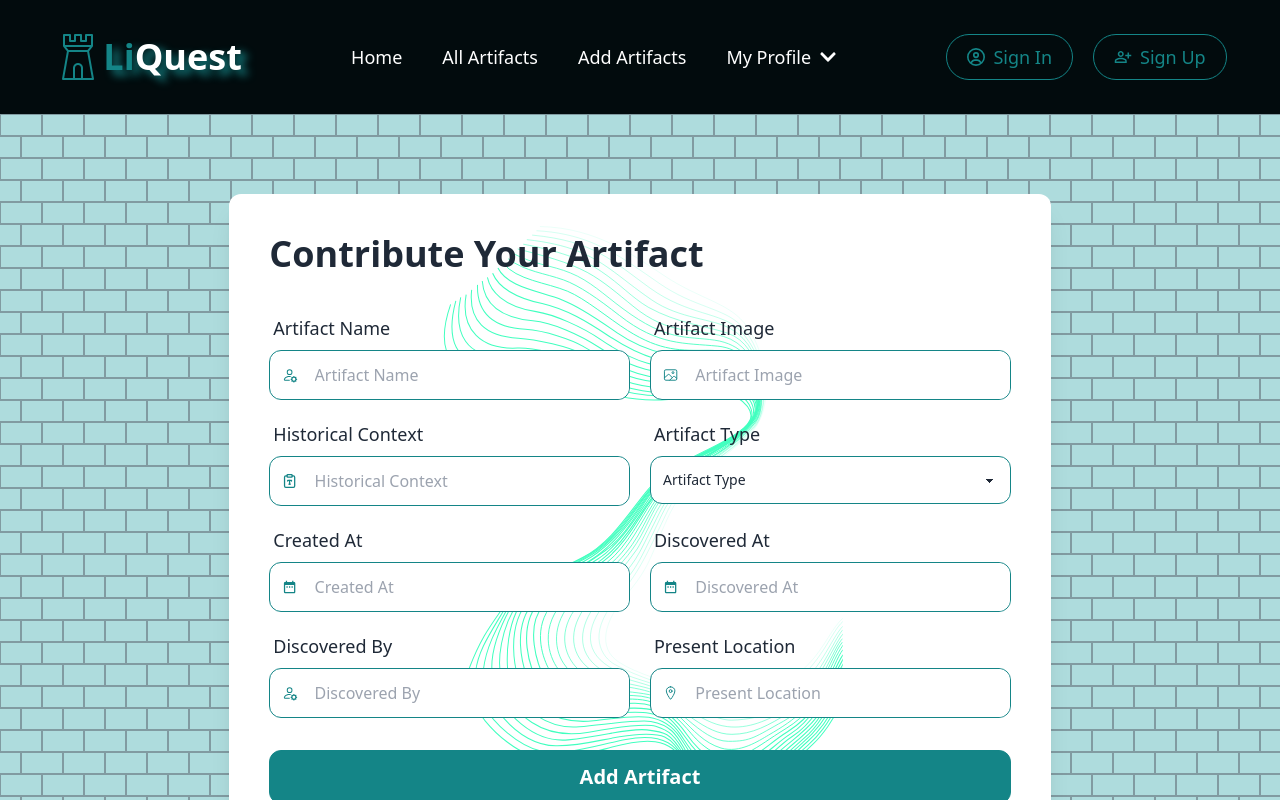
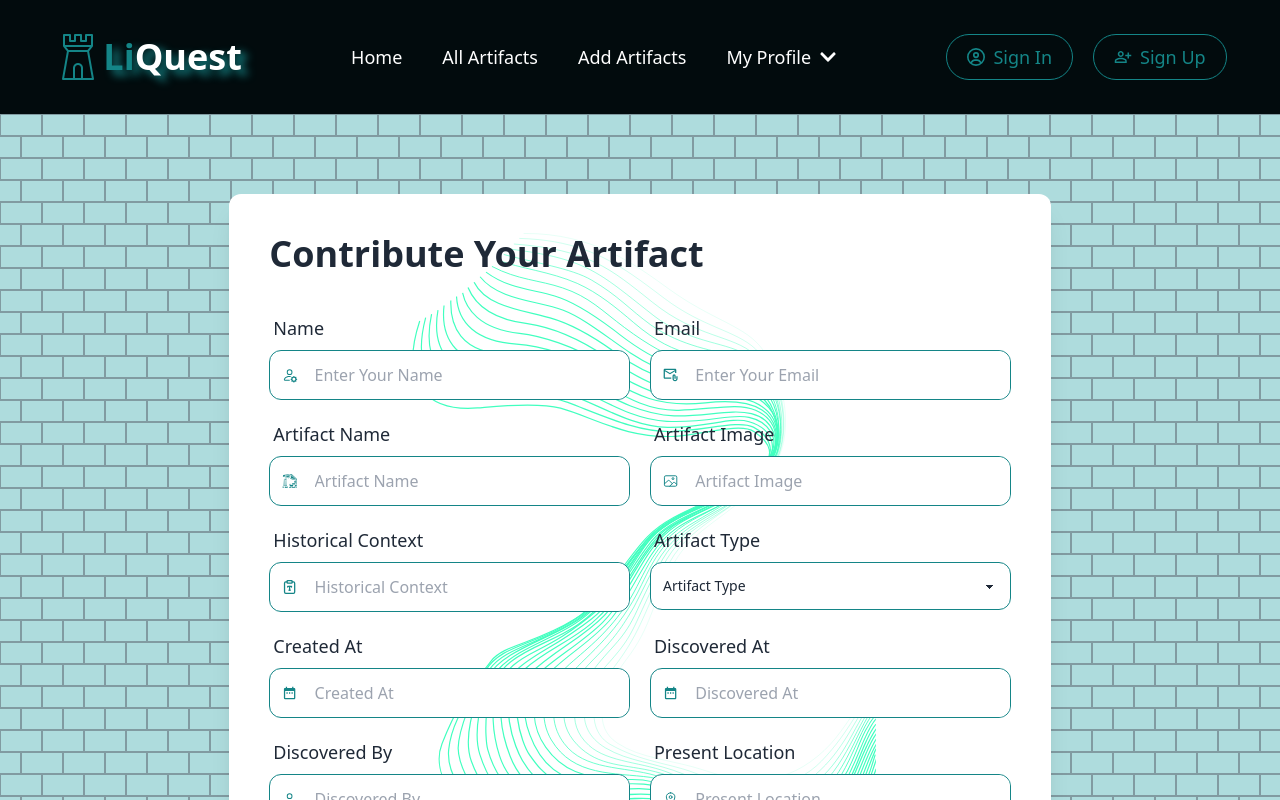
Before and after one commit to Johora99/Historical-Artifacts-Tracker, a React (Vite) app: page /addArtifacts in a window 1280 px wide. Shown: the top 800 px of the page. Built offline with nearby package versions, Linux system fonts and the light colour scheme; no server answers.

Commit message:
all artifacts page added

```diff
--- a/package.json
+++ b/package.json
@@ -15,6 +15,7 @@
     "localforage": "^1.10.0",
     "lottie-react": "^2.4.0",
     "match-sorter": "^8.0.0",
+    "motion": "^11.15.0",
     "react": "^18.3.1",
     "react-dom": "^18.3.1",
     "react-icons": "^5.4.0",
@@ -22,7 +23,8 @@
     "react-router-dom": "^7.1.0",
     "react-slick": "^0.30.3",
     "slick-carousel": "^1.8.1",
-    "sort-by": "^1.2.0"
+    "sort-by": "^1.2.0",
+    "sweetalert2": "^11.15.3"
   },
   "devDependencies": {
     "@eslint/js": "^9.17.0",
--- a/src/AuthProvider/AuthProvider.jsx
+++ b/src/AuthProvider/AuthProvider.jsx
@@ -1,4 +1,4 @@
-import { createUserWithEmailAndPassword, onAuthStateChanged, signInWithEmailAndPassword, signInWithPopup, signOut, updateProfile } from "firebase/auth";
+import { createUserWithEmailAndPassword, onAuthStateChanged, sendPasswordResetEmail, signInWithEmailAndPassword, signInWithPopup, signOut, updateProfile } from "firebase/auth";
 import AuthContext from "../AllContext/AuthContext";
 import auth from "../Firebase/firebase.init";
 import { useEffect, useState } from "react";
@@ -62,6 +62,10 @@ const googleSignIn = ()=>{
   setLoading(true);
   return signInWithPopup(auth,provider);
 }
+// reset password ================================
+const resetPassword = (email)=>{
+   return sendPasswordResetEmail(auth,email);
+}
   const authInfo = {
    creatUser,
    userLogIn,
@@ -69,6 +73,7 @@ const googleSignIn = ()=>{
    signOutUser,
    googleSignIn,
    userUpdateProfile,
+   resetPassword,
    loading
   }
   return (
--- a/src/Pages/AddArtifacts.jsx
+++ b/src/Pages/AddArtifacts.jsx
@@ -5,12 +5,21 @@ import { LuClipboardType } from "react-icons/lu";
 import { MdDateRange } from "react-icons/md";
 import { BsPersonGear } from "react-icons/bs";
 import { IoImageOutline } from "react-icons/io5";
-
+import { GiAncientRuins } from "react-icons/gi";
+import { MdOutlineAttachEmail } from "react-icons/md";
+import useAuth from "../Hooks/useAuth";
 export default function AddArtifacts() {
+  const {user} = useAuth();
   const options = {
     animationData: lottieFile,
     loop: true
   };
+  const handleAddArtifacts = (e)=>{
+    e.preventDefault();
+    const formData = new FormData(e.target);
+    const data = Object.fromEntries(formData.entries());
+    console.log(data)
+  }
   return (
     <div className="bgStyle">
       <div className="bgLinear">
@@ -22,14 +31,34 @@ export default function AddArtifacts() {
           <div>
             <h3 className="text-4xl font-semibold mb-8">Contribute Your Artifact</h3>
           </div>
-       <form>
+       <form onSubmit={handleAddArtifacts}>
+        <div className="grid grid-cols-1 lg:grid-cols-2 gap-5 mb-3">
+         <label className="form-control w-full ">
+         <div className="label">
+         <span className="label-text text-lg font-medium">Name</span>
+         </div>
+         <div className="input-style">
+          <BsPersonGear className="text-TealBlueGreen"/>
+         <input type="text" name="name" placeholder="Enter Your Name" className="input input-field" value={user?.displayName} readOnly  required/>
+         </div>
+         </label>
+         <label className="form-control w-full">
+         <div className="label">
+         <span className="label-text text-lg font-medium">Email</span>
+         </div>
+            <div className="input-style">
+          <MdOutlineAttachEmail className="text-TealBlueGreen"/>
+         <input type="email" name="email" placeholder="Enter Your Email" className="input input-field" value={user?.email} readOnly required/>
+         </div>
+         </label>
+        </div>
         <div className="grid grid-cols-1 lg:grid-cols-2 gap-5 mb-3">
          <label className="form-control w-full ">
          <div className="label">
          <span className="label-text text-lg font-medium">Artifact Name</span>
          </div>
          <div className="input-style">
-          <BsPersonGear className="text-TealBlueGreen"/>
+          <GiAncientRuins className='text-TealBlueGreen'/>
          <input type="text" name="artifact_name" placeholder="Artifact Name" className="input input-field" required/>
          </div>
          </label>
--- /dev/null
+++ b/src/Pages/AllArtifactsPage.jsx
@@ -0,0 +1,32 @@
+import { useLoaderData } from "react-router-dom"
+import Artifact from "../components/Artifact";
+import { useEffect, useState } from "react";
+import axios from "axios";
+import { motion } from "motion/react"
+
+
+export default function AllArtifactsPage() {
+  const [allArtifacts,setAllArtifacts] = useState([]);
+  useEffect(()=>{
+    axios.get(`${import.meta.env.VITE_API_URL}/allArtifacts`)
+    .then(res =>setAllArtifacts(res.data))
+  },[])
+  return (
+  <div className="w-full bg-TealBlueGreen bg-opacity-[0.1] py-20">
+    <div className="container w-11/12 mx-auto">
+      <div className="mb-20">
+        <motion.h2 animate={{ color:['rgb(20, 133, 135)','#fff','rgb(20, 133, 135)']}}
+        transition={{duration:2, repeat:Infinity}}
+
+        className="text-6xl text-white font-semibold text-center mb-5">All Artifacts</motion.h2>
+        <p className="lg:w-[65%] mx-auto text-center text-DeepSeaGreen">Our collection has just been enriched with a fascinating array of newly discovered artifacts. Each piece tells a unique story of human history, from tools that shaped civilizations to cultural treasures that inspire wonder. Explore these recent additions and take a journey through time as we unveil the latest pieces in our archive.</p>
+      </div>
+    <div className="grid grid-cols-1 lg:grid-cols-3 gap-5">
+      {
+        allArtifacts.map(artifact =><Artifact key={artifact._id} artifact={artifact}></Artifact>)
+      }
+    </div>
+    </div>
+  </div>
+  )
+}
--- a/src/Pages/HomePage.jsx
+++ b/src/Pages/HomePage.jsx
@@ -1,10 +1,12 @@
+import Artifacts from "../components/Artifacts";
 import Banner from "../components/Banner";
 
 
 export default function HomePage() {
   return (
-    <div>
+    <div className="w-full bg-CharcoalGreen">
       <Banner></Banner>
+      <Artifacts></Artifacts>
     </div>
   )
 }
--- a/src/Pages/LogInPage.jsx
+++ b/src/Pages/LogInPage.jsx
@@ -5,11 +5,25 @@ import lottieFile from '../assets/Animation - 1734166572857.json';
 import { Link, useLocation, useNavigate } from "react-router-dom";
 import GoogleSignIn from "../components/GoogleSignIn";
 import useAuth from "../Hooks/useAuth";
+import { useRef } from "react";
 
 export default function LogInPage() {
-  const {userLogIn} = useAuth();
+  const {userLogIn,resetPassword} = useAuth();
   const location = useLocation();
   const navigate = useNavigate();
+  const emailRef = useRef();
+
+
+   const handleResetPassword = () => {
+    const resetEmail = emailRef.current?.value;
+    resetPassword(resetEmail)
+    .then(res=>{
+      console.log(res);
+    })
+    .catch(err =>{
+      console.log(err)
+    })
+ }
      const options = {
     animationData: lottieFile,
     loop: true
@@ -27,6 +41,7 @@ export default function LogInPage() {
       console.log(err)
     })
   }
+
   return (
       <div className="bgStyle">
       <div className="bgLinear">
@@ -45,12 +60,15 @@ export default function LogInPage() {
          </div>
             <div className="input-style">
           <TfiEmail className="text-TealBlueGreen"/>
-         <input type="text" name="email" placeholder="Enter your Email" className="input input-field" />
+         <input type="text" name="email" placeholder="Enter your Email" className="input input-field" ref={emailRef}/>
          </div>
          </label>
          <label className="form-control w-full">
          <div className="label">
+          <div className="w-full flex items-center justify-between">
          <span className="label-text text-lg font-medium">Password</span>
+         <Link onClick={handleResetPassword} className="label-text text-lg font-medium">Forget Password</Link>
+          </div>
          </div>
             <div className="input-style">
               <RiLockPasswordLine className="text-TealBlueGreen"/>
--- /dev/null
+++ b/src/components/Artifact.jsx
@@ -0,0 +1,53 @@
+
+import { BiDislike } from "react-icons/bi";
+import { BiLike } from "react-icons/bi";
+import { Link } from "react-router-dom";
+export default function Artifact({artifact}) {
+  const {_id,artifact_name,artifact_image,artifact_type,historical_context,created_at,discovered_at,discovered_by,like_count,dislike_count,present_location,artifact_adder} = artifact;
+  return (
+    <div>
+      <div className="flex flex-col bg-DeepSeaGreen max-w-lg p-6 space-y-6 overflow-hidden rounded-lg shadow-md text-TealBlueGreen">
+	<div className="flex space-x-4">
+		<img alt="" src={artifact_adder.artifact_added_image} className="object-cover w-12 h-12 rounded-full shadow dark:bg-gray-500" />
+		<div className="flex flex-col space-y-1">
+			<p className="text-sm font-semibold">{artifact_adder.artifact_added_name}</p>
+			<span className="text-xs dark:text-gray-600">{artifact_adder.artifact_added_date}</span>
+		</div>
+	</div>
+	<div>
+		<img src={artifact_image} alt="" className="object-cover w-full mb-4 h-60 sm:h-96 dark:bg-gray-500" />
+		<h2 className="mb-1 text-xl font-semibold">{artifact_name}</h2>
+    <p>{artifact_type}</p>
+		<p className="text-sm dark:text-gray-600">{historical_context}</p>
+	</div>
+	<div className="flex flex-wrap justify-between">
+		<div className="space-x-2">
+			<button aria-label="Share this post" type="button" className="p-2 text-center">
+				<svg xmlns="http://www.w3.org/2000/svg" viewBox="0 0 512 512" className="w-4 h-4 fill-current dark:text-violet-600">
+					<path d="M404,344a75.9,75.9,0,0,0-60.208,29.7L179.869,280.664a75.693,75.693,0,0,0,0-49.328L343.792,138.3a75.937,75.937,0,1,0-13.776-28.976L163.3,203.946a76,76,0,1,0,0,104.108l166.717,94.623A75.991,75.991,0,1,0,404,344Zm0-296a44,44,0,1,1-44,44A44.049,44.049,0,0,1,404,48ZM108,300a44,44,0,1,1,44-44A44.049,44.049,0,0,1,108,300ZM404,464a44,44,0,1,1,44-44A44.049,44.049,0,0,1,404,464Z"></path>
+				</svg>
+			</button>
+			<button aria-label="Bookmark this post" type="button" className="p-2">
+				<svg xmlns="http://www.w3.org/2000/svg" viewBox="0 0 512 512" className="w-4 h-4 fill-current dark:text-violet-600">
+					<path d="M424,496H388.75L256.008,381.19,123.467,496H88V16H424ZM120,48V456.667l135.992-117.8L392,456.5V48Z"></path>
+				</svg>
+			</button>
+		</div>
+		<div className="flex space-x-2 text-sm dark:text-gray-600">
+			<button type="button" className="flex items-center p-1 space-x-1.5">
+				<BiLike />
+				<span>{like_count}</span>
+			</button>
+			<button type="button" className="flex items-center p-1 space-x-1.5">
+				<BiDislike />
+				<span>{dislike_count}</span>
+			</button>
+		</div>
+	</div>
+    <Link className="border-[1px] border-TealBlueGreen py-2 text-center font-medium hover:bg-TealBlueGreen hover:text-white transition-all duration-500">
+    <button className="z-20">View Details</button>
+    </Link>
+</div>
+    </div>
+  )
+}
--- /dev/null
+++ b/src/components/Artifacts.jsx
@@ -0,0 +1,37 @@
+import axios from "axios";
+import { useEffect } from "react";
+import { useState } from "react"
+import Artifact from "./Artifact";
+import { motion } from "motion/react"
+import { Link } from "react-router-dom";
+
+export default function Artifacts() {
+  const [artifacts,setArtifacts] = useState([]);
+  useEffect(()=>{
+    axios.get(`${import.meta.env.VITE_API_URL}/latestArtifacts`)
+    .then(res =>setArtifacts(res.data))
+  },[])
+  return (
+    <div className="container w-11/12 mx-auto mt-32">
+          <div className="mb-20">
+        <motion.h1 animate={{ color:['rgb(20, 133, 135)','#fff','rgb(20, 133, 135)']}}
+        transition={{duration:2, repeat:Infinity}}
+
+        className="text-6xl text-white font-semibold text-center mb-5">Recent<motion.span animate={{color:['#fff','rgb(20, 133, 135)','#fff']}}
+        transition={{duration:2,repeat:Infinity}}
+        className="text-TealBlueGreen"> Added </motion.span>Artifacts</motion.h1>
+        <p className="text-center text-LightGray lg:w-[65%] mx-auto">Our collection has just been enriched with a fascinating array of newly discovered artifacts. Each piece tells a unique story of human history, from tools that shaped civilizations to cultural treasures that inspire wonder. Explore these recent additions and take a journey through time as we unveil the latest pieces in our archive.</p>
+      </div>
+      <div className="grid grid-cols-1 lg:grid-cols-3 gap-5">
+        {
+          artifacts.map(artifact =><Artifact key={artifact._id} artifact={artifact}></Artifact>)
+        }
+      </div>
+      <div className="mt-20">
+        <Link to='/allArtifacts' className="navBtn btnBland w-fit mx-auto text-TealBlueGreen font-medium px-10 text-lg py-3">
+        <button className="z-20">See All Artifacts</button>
+        </Link>
+      </div>
+    </div>
+  )
+}
--- a/src/components/Navbar.jsx
+++ b/src/components/Navbar.jsx
@@ -26,7 +26,7 @@ export default function Navbar() {
           <div className="hidden lg:block">
           <ul className="flex items-center gap-10 *:text-lg *:font-normal">
             <li><NavLink to='/' className="navLink">Home</NavLink></li>
-            <li><NavLink to='/allJobs' className='navLink'>All Artifacts</NavLink></li>
+            <li><NavLink to='/allArtifacts' className='navLink'>All Artifacts</NavLink></li>
             <li><NavLink to='/addArtifacts' className='navLink'>Add Artifacts</NavLink></li>
             <li className="relative group z-[20]"><NavLink className='navLink'>
               <p className="flex items-center gap-2">  My Profile<FaChevronDown /></p>
@@ -72,7 +72,7 @@ export default function Navbar() {
             `} >
               <ul>
             <li><NavLink to='/'>Home</NavLink></li>
-            <li><NavLink to='/allJobs'>All Artifacts</NavLink></li>
+            <li><NavLink to='/allArtifacts'>All Artifacts</NavLink></li>
             <li><NavLink to='/addArtifacts'>Add Artifacts</NavLink></li>
             <li className="relative group">
               <p onClick={(e)=>{e.stopPropagation();setUserLink(!userLink)}} className="flex items-center gap-2">  My Profile <FaChevronDown /></p>
--- a/src/route/Route.jsx
+++ b/src/route/Route.jsx
@@ -5,6 +5,7 @@ import HomePage from "../Pages/HomePage";
 import SignUpPage from "../Pages/SignUpPage";
 import LogInPage from "../Pages/LogInPage";
 import AddArtifacts from "../Pages/AddArtifacts";
+import AllArtifactsPage from "../Pages/AllArtifactsPage";
 
 const router = createBrowserRouter([
   {
@@ -20,6 +21,10 @@ const router = createBrowserRouter([
       element:<AddArtifacts></AddArtifacts>
       },
       {
+       path:'/allArtifacts',
+       element:<AllArtifactsPage></AllArtifactsPage>
+      },
+      {
         path:'/signUp',
         element:<SignUpPage></SignUpPage>
       },
```
Also changed, not shown: 1 other file (tests, documents, lock files or other folders).
